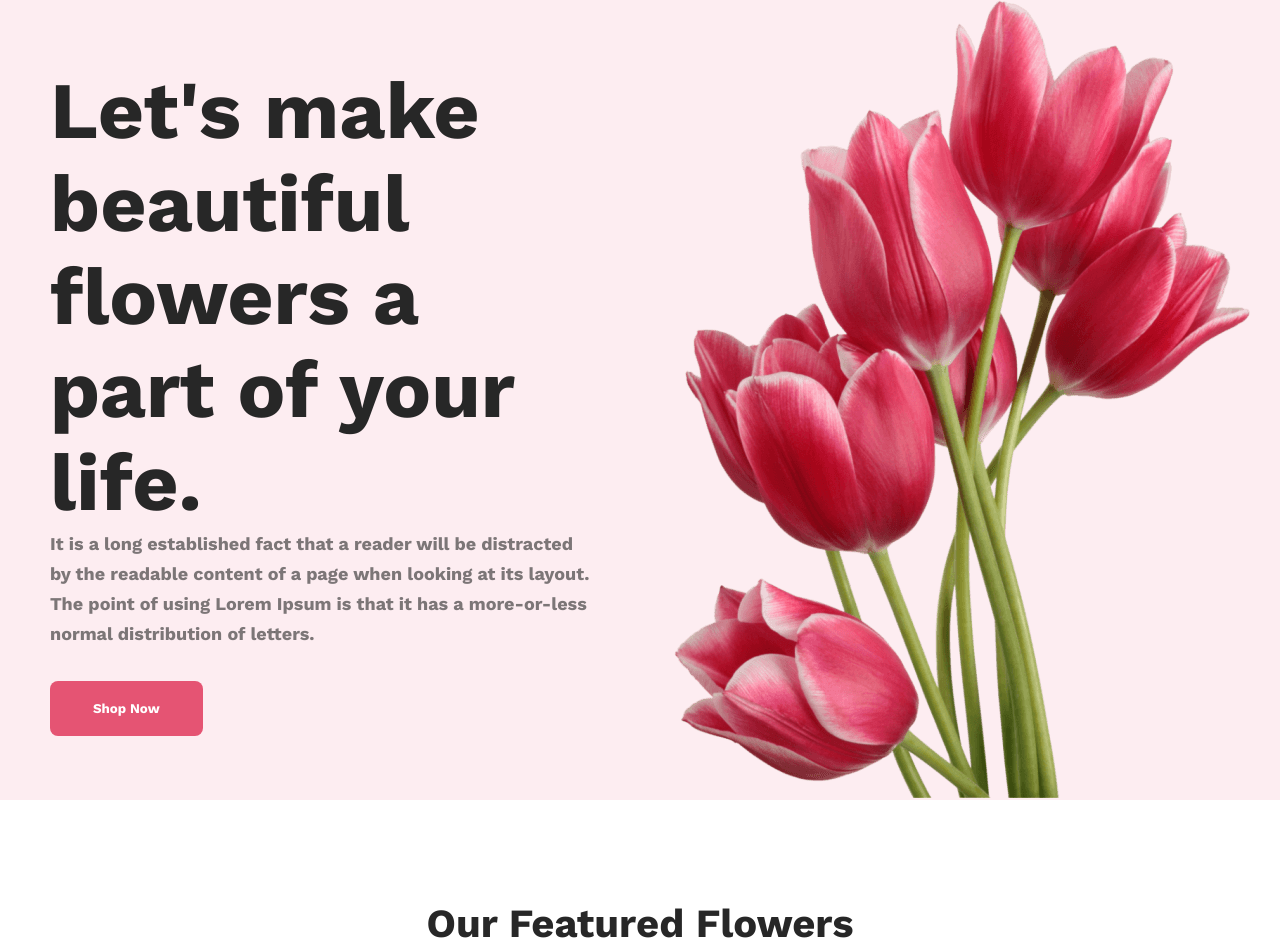
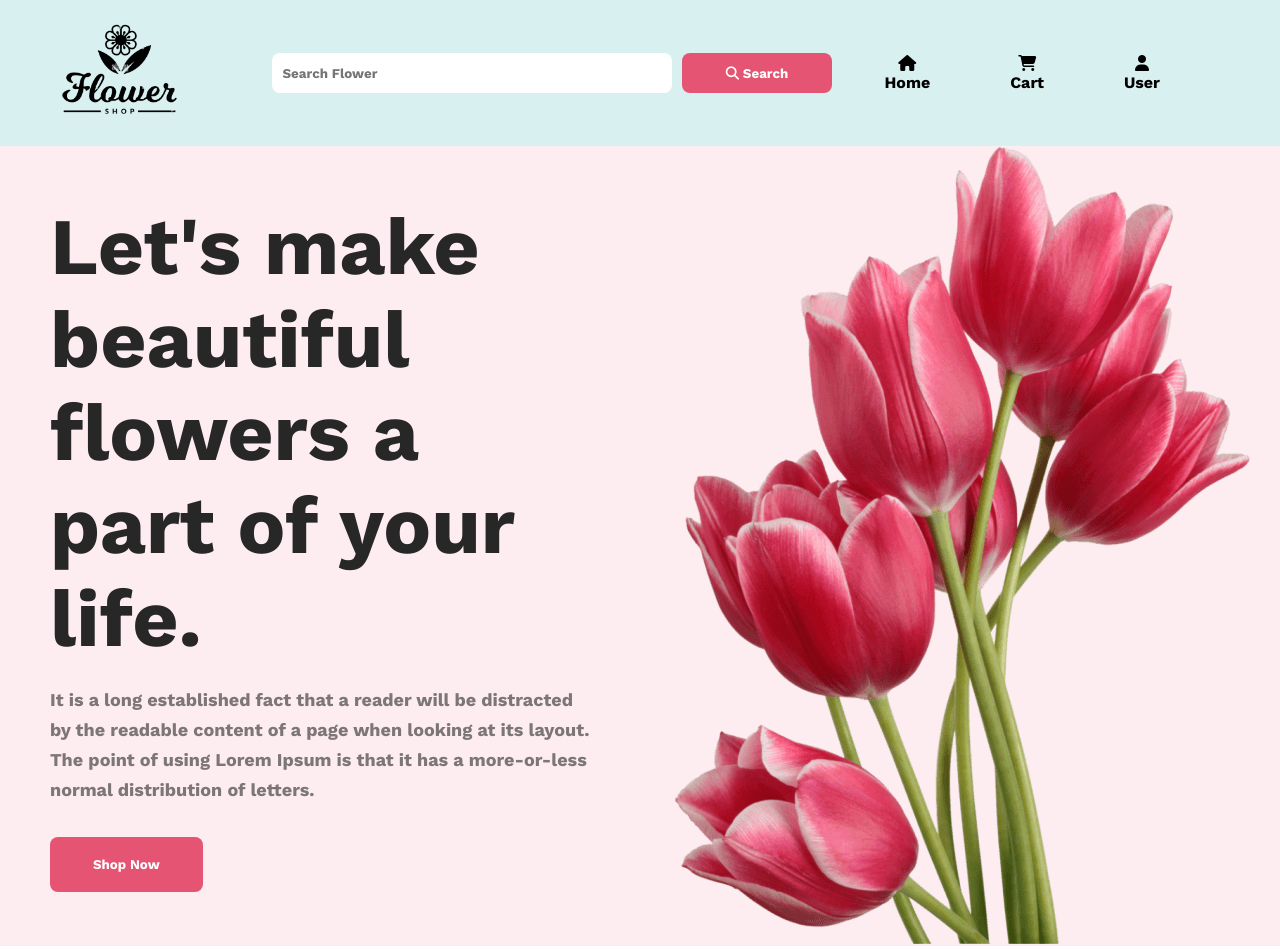
Before and after one commit to alemranakash/flower-shop-website, a plain HTML site: page index.html in a window 1280 px wide. Shown: the top 950 px of the page. Drawn offline with nearby package versions, Linux system fonts and the light colour scheme.

Commit message:
added nav

```diff
--- a/index.html
+++ b/index.html
@@ -4,6 +4,7 @@
     <meta charset="UTF-8">
     <meta name="viewport" content="width=device-width, initial-scale=1.0">
     <link rel="preconnect" href="https://fonts.googleapis.com">
+    <script src="https://kit.fontawesome.com/ebf50d4cc2.js" crossorigin="anonymous"></script>
 <link rel="preconnect" href="https://fonts.gstatic.com" crossorigin>
 <link href="https://fonts.googleapis.com/css2?family=Lato:wght@400;700&family=Open+Sans:wght@400;700;800&family=Poppins&family=Work+Sans:wght@700&display=swap" rel="stylesheet">
     <link rel="stylesheet" href="./styles/style.css">
@@ -11,11 +12,27 @@
 </head>
 <body>
     <header>
+        <nav>
+            <div class="nav-container">
+                <div class="nav-logo">
+                    <img src="./Flower Asset/logo-1.png" alt="">
+                </div>
+                <div class="nav-search">
+                    <input type="search" name="" id="" placeholder="Search Flower">
+                    <button ><i class="fa-solid fa-magnifying-glass"></i> Search</button>
+                </div>
+                <div class="nav-menu">
+                    <li><i class="fa-solid fa-house"></i> <br> Home</li>
+                    <li><i class="fa-solid fa-cart-shopping"></i> <br> Cart</li>
+                    <li><i class="fa-solid fa-user"></i> <br> User</li>
+                </div>
+            </div>
+        </nav>
 <div class="header-container">
     <div class="header-text">
 <h1>Let's make beautiful flowers a part of your life.</h1>
 <p>It is a long established fact that a reader will be distracted by the readable content of a page when looking at its layout. The point of using Lorem Ipsum is that it has a more-or-less normal distribution of letters.</p>
-<button>Shop Now</button>
+<button class="header-shop" >Shop Now</button>
     </div>
     <div class="header-photo">
 <img src="./Flower Asset/pngwing 10.png" alt="">
--- a/styles/style.css
+++ b/styles/style.css
@@ -7,8 +7,53 @@ font-family: 'Work Sans', sans-serif;
 padding: 0px;
 margin: 0px;
 }
+/* *============================== */
+.nav-container{
+    display: flex;
+    justify-content: space-between;
+    align-items: center;
+    padding: 20px;
+    background-color: rgba(5, 151, 160, 0.15);
+}
+.nav-search{
+      display: inline-block;
+    justify-content: space-around;
+    align-items: center;
+}
+.nav-logo img{
+    width: 200px;
 
+}
+.nav-menu{
+    list-style: none;
+    display: flex;
+    justify-content: space-between;
+    align-items: center;
+    gap: 80px;
+    text-align: center;
+  margin-right: 100px;
+}
+.nav-search input{
+ width: 400px;
+    height: 40px;
+    border: 0px;
+    padding: 10px;
+    border-radius: 8px;
+background: #FFF;
+    flex-shrink: 0;
+}
+.nav-search button{
+     border-radius: 8px;
+    background: #E55473;width: 150px;
+    height: 40px;
+    flex-shrink: 0;
+    border: 0px;
+    color: white;
+    margin-left: 5px;
+}
+/* *nav */
 
+/* *================================================= */
 /* *header */
 .header-container{
     background-color:rgba(229, 84, 115, 0.10);
@@ -28,9 +73,10 @@ font-size: 18px;
 font-weight: 400;
 line-height: 30px;
 padding-bottom: 32px;
+margin-top: 20px;
 
 }
-header button{
+.header-shop{
     display: inline-flex;
     color: #FFFFFF;
 padding: 20px 43px;
```
Also changed, not shown: Flower Asset/logo-1.png (added), Flower Asset/logo-2.png (added), Flower Asset/logo-3.png (added).
